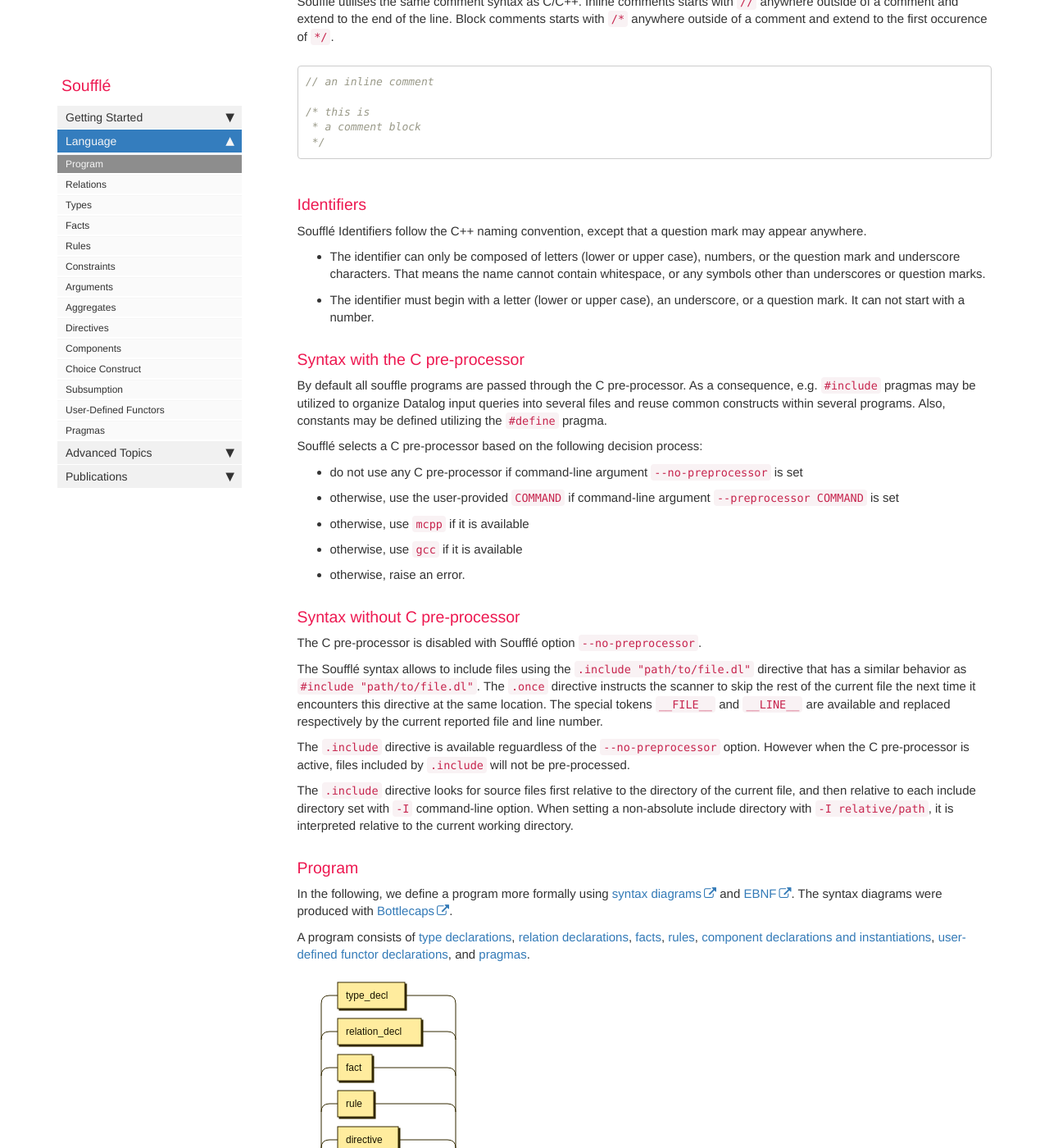
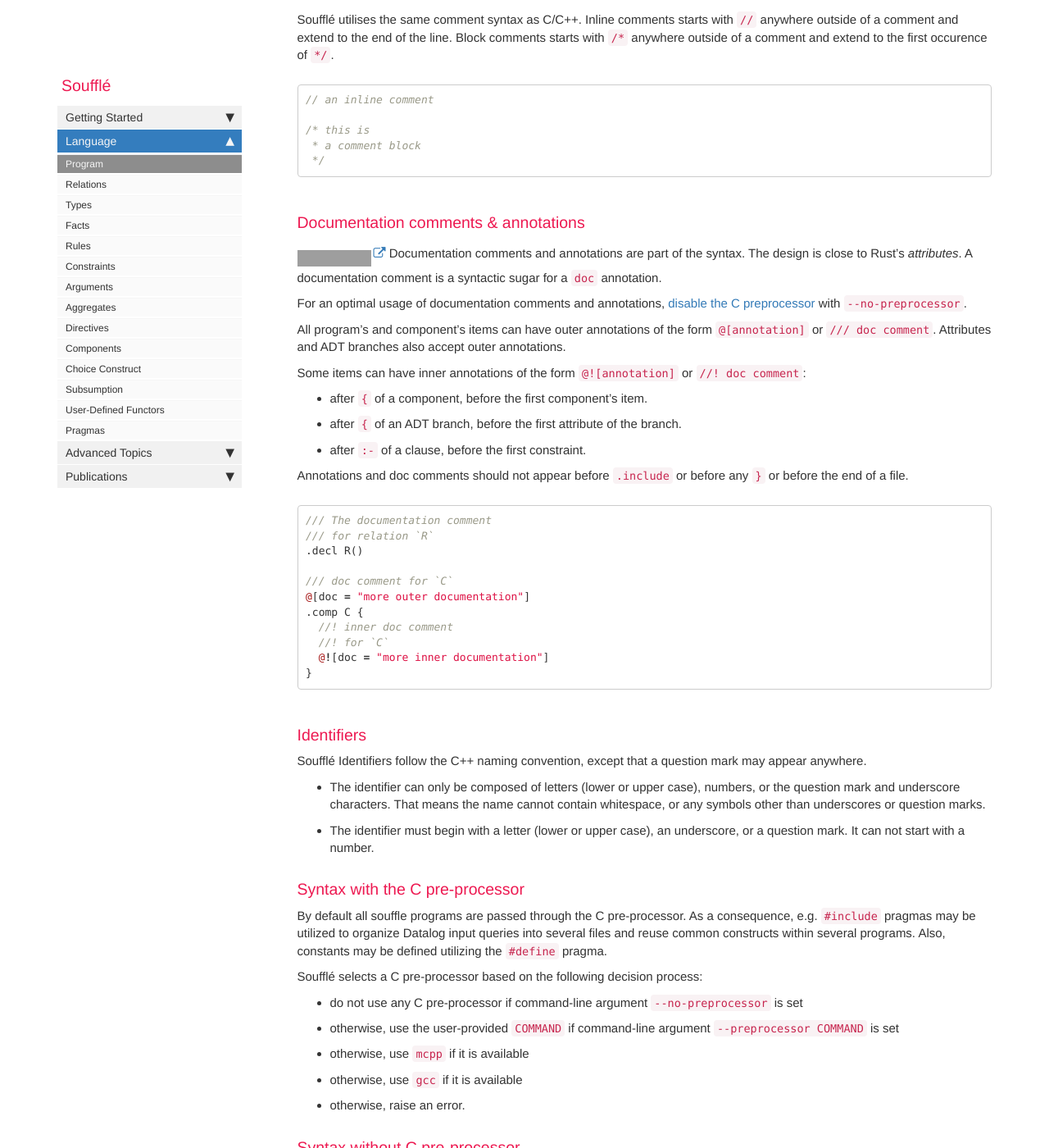
Before and after one commit to souffle-lang/souffle-lang.github.io, a Jekyll site: the page built from pages/docs/programs.md, in a window 1280 px wide and 1400 px high, scrolled down 2382 px. Shown: the whole window at 82% size. Built offline with Jekyll 4.4.1, drawn with Linux system fonts in a browser that asks for light colours; comment, search, counter and statistics services are not loaded; some of the changed text lies outside the part shown; grey boxes are pictures that could not be loaded.

Commit message:
doc comments and annotations

````diff
--- a/pages/docs/programs.md
+++ b/pages/docs/programs.md
@@ -95,7 +95,10 @@ Pragmas configure Soufflé. For example, command-line options can be set in the
 
 ### Comments
 
-Soufflé utilises the same comment syntax as C/C++. Inline comments starts with `//` anywhere outside of a comment and extend to the end of the line. Block comments starts with `/*` anywhere outside of a comment and extend to the first occurence of `*/`.
+Soufflé utilises the same comment syntax as C/C++. Inline comments starts with
+`//` anywhere outside of a comment and extend to the end of the line. Block
+comments starts with `/*` anywhere outside of a comment and extend to the first
+occurence of `*/`.
 
 ```c
 // an inline comment
@@ -103,6 +106,36 @@ Soufflé utilises the same comment syntax as C/C++. Inline comments starts with
 /* this is
  * a comment block
  */
+```
+
+### Documentation comments & annotations
+
+[![Static Badge](https://img.shields.io/badge/since_%232472-blue)](https://github.com/souffle-lang/souffle/pull/2472) Documentation comments and annotations are part of the syntax.
+The design is close to Rust's *attributes*. A documentation comment is a syntactic sugar for a `doc` annotation.
+
+For an optimal usage of documentation comments and annotations, [disable the C preprocessor](#syntax-without-c-pre-processor) with `--no-preprocessor`.
+
+All program's and component's items can have outer annotations of the form `@[annotation]` or `/// doc comment`. Attributes and ADT branches also accept outer annotations.
+
+Some items can have inner annotations of the form `@![annotation]` or `//! doc comment`:
+- after `{` of a component, before the first component's item.
+- after `{` of an ADT branch, before the first attribute of the branch.
+- after `:-` of a clause, before the first constraint.
+
+Annotations and doc comments should not appear before `.include` or before any `}` or before the end of a file.
+
+```c
+/// The documentation comment
+/// for relation `R`
+.decl R()
+
+/// doc comment for `C`
+@[doc = "more outer documentation"]
+.comp C {
+  //! inner doc comment
+  //! for `C`
+  @![doc = "more inner documentation"]
+}
 ```
 
 ### Identifiers
````
Also changed, not shown: Gemfile (+6 -1 lines).
